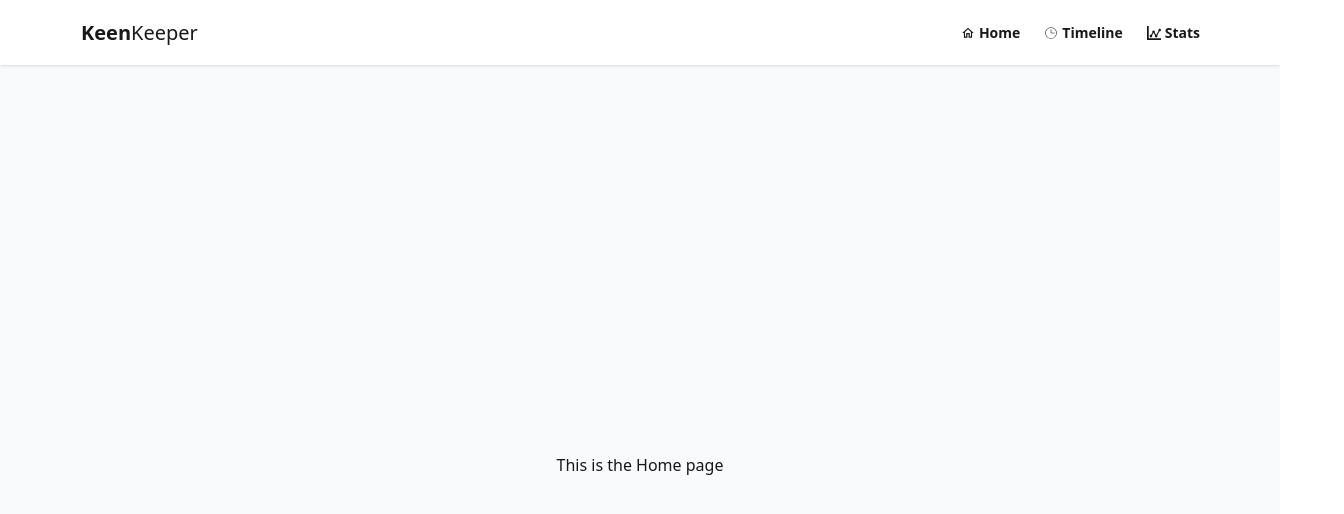
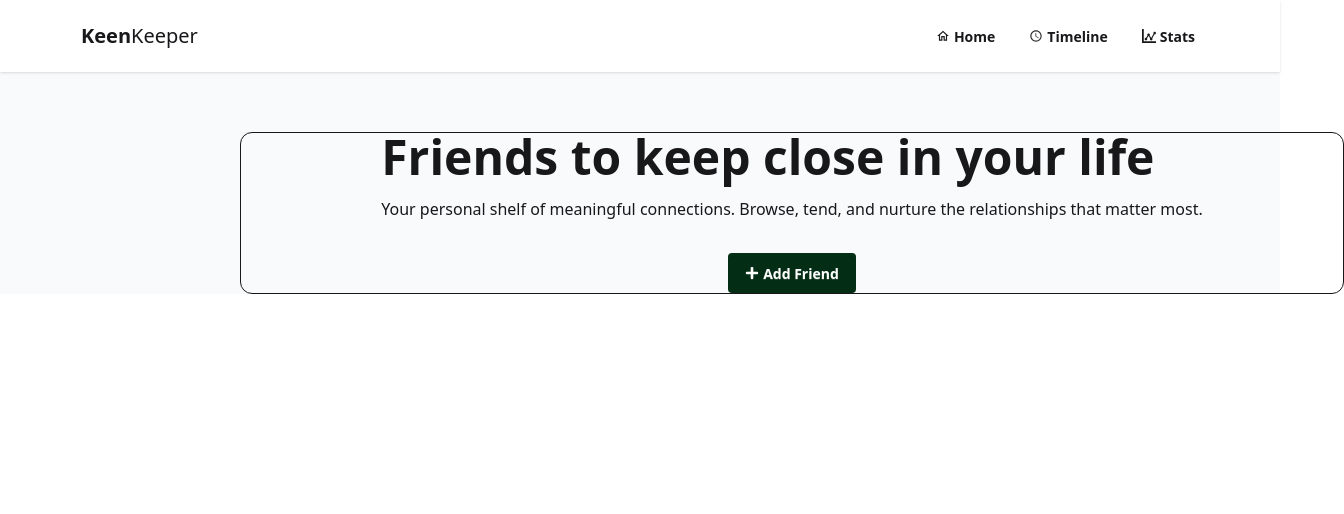
Before and after one commit to moziful/Assignment-07, a Next.js app: page / in a window 1280 px wide. Shown: the top 514 px of the page, 1344 px wide, since content can reach past the window. Built offline with nearby package versions, Linux system fonts and the light colour scheme.

Commit message:
Added Banner On Homepage

```diff
--- /dev/null
+++ b/src/app/banner/page.jsx
@@ -0,0 +1,30 @@
+import LinkedButtonWithIcon from "@/components/LinkedButtonWithIcon";
+import { FaPlus } from "react-icons/fa";
+
+const primary = "bg-green-950";
+const whiteText = "text-white";
+
+const Banner = () => {
+  return (
+    <div className="w-276 mx-auto flex flex-col justify-center items-center gap-8 rounded-xl border">
+      <div className="flex flex-col gap-4">
+        <h1 className="text-5xl font-bold">
+          Friends to keep close in your life
+        </h1>
+        <p>
+          Your personal shelf of meaningful connections. Browse, tend, and
+          nurture the relationships that matter most.
+        </p>
+      </div>
+      <LinkedButtonWithIcon
+        color={primary}
+        textColor={whiteText}
+        icon={FaPlus}
+        label="Add Friend"
+        href=""
+      />
+    </div>
+  );
+};
+
+export default Banner;
--- a/src/app/layout.js
+++ b/src/app/layout.js
@@ -23,9 +23,9 @@ export default function RootLayout({ children }) {
       lang="en"
       className={`${geistSans.variable} ${geistMono.variable} h-full antialiased`}
     >
-      <body className="min-h-full flex flex-col bg-[#F8FAFC]">
+      <body className="flex flex-col bg-[#F8FAFC]">
         <Navbar />
-        {children}
+        <main className="pt-15 mx-60 flex flex-col gap-10">{children}</main>
       </body>
     </html>
   );
--- a/src/app/page.js
+++ b/src/app/page.js
@@ -1,7 +1,9 @@
+import Banner from "./banner/page";
+
 export default function Home() {
   return (
-    <div className="h-screen flex justify-center items-center">
-      This is the Home page
+    <div>
+      <Banner />
     </div>
   );
 }
--- /dev/null
+++ b/src/components/LinkedButtonWithIcon.jsx
@@ -0,0 +1,21 @@
+import Link from "next/link";
+
+const LinkedButtonWithIcon = ({
+  icon: Icon,
+  color,
+  textColor,
+  label,
+  href,
+}) => {
+  return (
+    <Link
+      href={href}
+      className={`btn btn-ghost w-fit flex gap-1 items-center ${color || ""} ${textColor || ""}`}
+    >
+      {Icon && <Icon />}
+      {label}
+    </Link>
+  );
+};
+
+export default LinkedButtonWithIcon;
--- a/src/components/Navbar.jsx
+++ b/src/components/Navbar.jsx
@@ -1,35 +1,38 @@
+import LinkedButtonWithIcon from "./LinkedButtonWithIcon";
 import { MdOutlineHome } from "react-icons/md";
-import { CiClock2 } from "react-icons/ci";
+import { IoMdTime } from "react-icons/io";
 import { ImStatsDots } from "react-icons/im";
 import Link from "next/link";
 
 const Navbar = () => {
   return (
     <div className="navbar flex justify-between bg-white shadow-sm px-16">
-      <div className="">
+      <div>
         <Link href="/" className="btn btn-ghost text-xl font-normal flex gap-0">
           <span className="font-bold">Keen</span>Keeper
         </Link>
       </div>
+
       <div className="flex-none">
         <ul className="menu menu-horizontal px-1 font-bold">
           <li>
-            <Link href="/" className="flex gap-1 items-center">
-              <MdOutlineHome />
-              Home
-            </Link>
+            <LinkedButtonWithIcon icon={MdOutlineHome} label="Home" href="/" />
           </li>
+
           <li>
-            <Link href="/timeline" className="flex gap-1 items-center">
-              <CiClock2 />
-              Timeline
-            </Link>
+            <LinkedButtonWithIcon
+              icon={IoMdTime}
+              label="Timeline"
+              href="/timeline"
+            />
           </li>
+
           <li>
-            <Link href="/stats" className="flex gap-1 items-center">
-              <ImStatsDots />
-              Stats
-            </Link>
+            <LinkedButtonWithIcon
+              icon={ImStatsDots}
+              label="Stats"
+              href="/stats"
+            />
           </li>
         </ul>
       </div>
```
